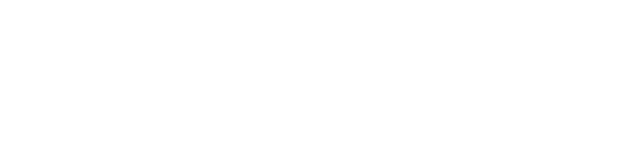
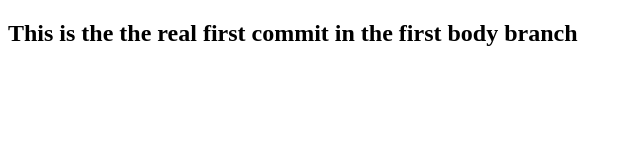
Before and after one commit to nLeul/git-demo, a plain HTML site: page index.html in a window 1280 px wide. Shown: the whole page, without its empty margins (0-640 px from the left). Drawn offline with Linux system fonts and the light colour scheme.

Commit message:
the first real commit on the first branch

```diff
--- a/index.html
+++ b/index.html
@@ -9,7 +9,7 @@
 </head>
 
 <body>
-
+<h2>This is the the real first commit in the first body branch</h2>
 </body>
 
 </html>
```
